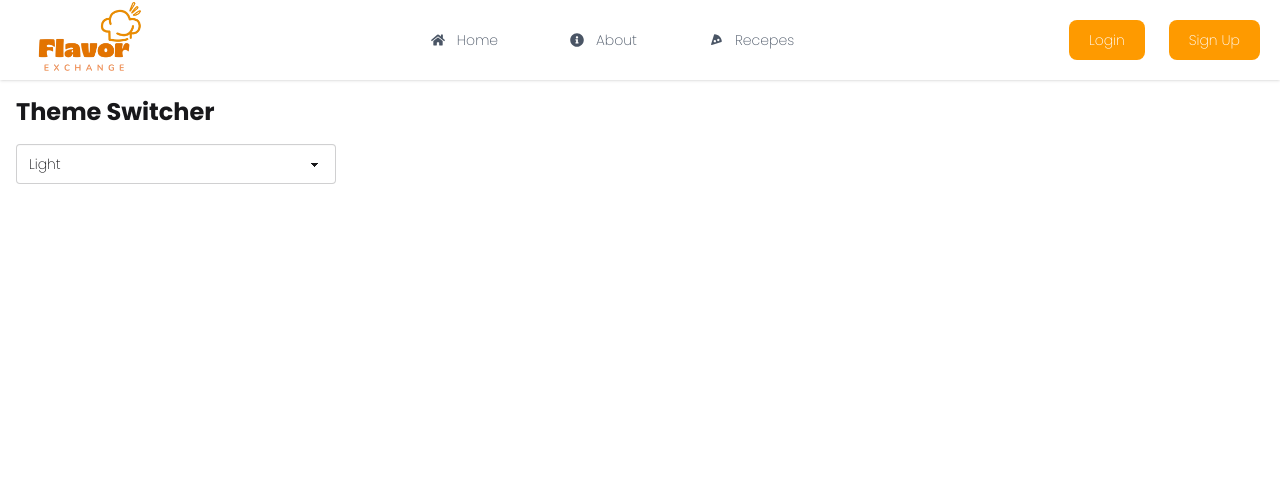
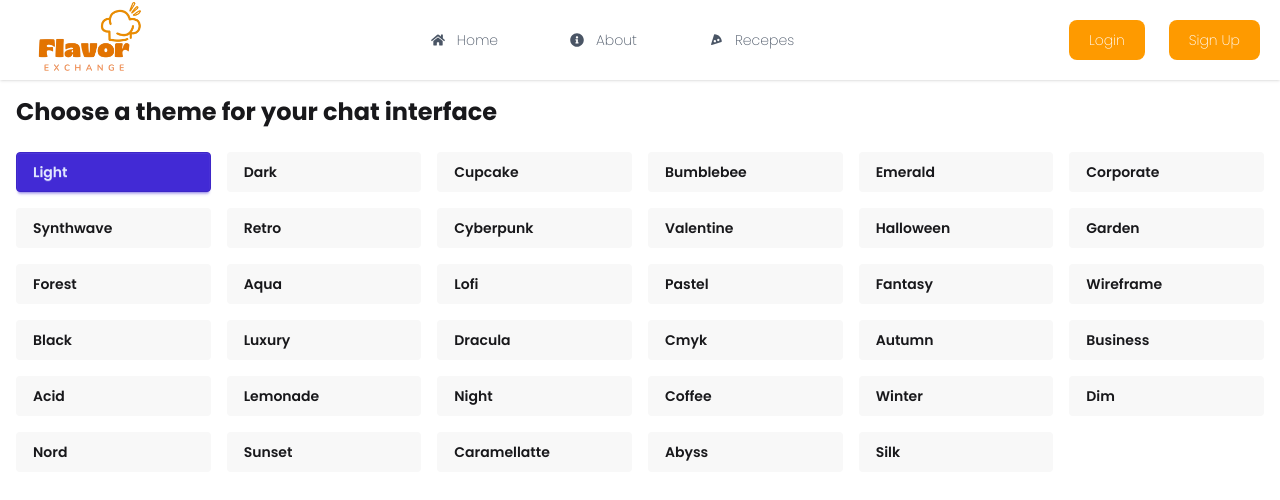
Before and after one commit to PasanSasmika/Flavor-Exchange-Recipe-Sharing-Platform, a React (Vite) app: page /mode in a window 1280 px wide. Shown: the top 500 px of the page. Built offline with nearby package versions, Linux system fonts and the light colour scheme.

Commit message:
applied enhancements to improve user experience and visual design🎨

```diff
--- a/package.json
+++ b/package.json
@@ -12,6 +12,7 @@
   "dependencies": {
     "@emotion/react": "^11.14.0",
     "@emotion/styled": "^11.14.0",
+    "@lottiefiles/dotlottie-react": "^0.13.3",
     "@mui/icons-material": "^7.0.1",
     "@mui/material": "^7.0.1",
     "@reduxjs/toolkit": "^2.6.1",
--- a/src/components/Mode.jsx
+++ b/src/components/Mode.jsx
@@ -11,21 +11,23 @@ const Mode = ({ theme, setTheme }) => {
 
   return (
     <div className="p-4">
-      <h1 className="text-2xl font-bold">Theme Switcher</h1>
-      <select
-        className="select select-bordered mt-4"
-        value={theme}
-        onChange={(e) => setTheme(e.target.value)}
-      >
-        {daisyThemes.map((themeName) => (
-          <option key={themeName} value={themeName}>
-            {themeName.charAt(0).toUpperCase() + themeName.slice(1)}
-          </option>
-        ))}
-      </select>
-
-      {/* Test the theme */}
+    <h1 className="text-2xl font-bold mb-6">Choose a theme for your chat interface</h1>
+    <div className="grid grid-cols-2 md:grid-cols-4 lg:grid-cols-6 gap-4">
+      {daisyThemes.map((themeName) => (
+        <button
+          key={themeName}
+          onClick={() => setTheme(themeName)}
+          className={`btn justify-start text-left capitalize
+            ${theme === themeName
+              ? 'btn-primary'
+              : 'btn-ghost bg-base-200 hover:bg-base-300'}
+          `}
+        >
+          {themeName.replace(/-/g, ' ')}
+        </button>
+      ))}
     </div>
+  </div>
   );
 };
 
--- /dev/null
+++ b/src/components/Preloader.jsx
@@ -0,0 +1,20 @@
+import React from 'react'
+import { DotLottieReact } from '@lottiefiles/dotlottie-react';
+
+function Preloader() {
+  return (
+    <div className="flex flex-col h-[70vh] items-center justify-center gap-4">
+    <div className="flex-1 flex items-center justify-center">
+      <DotLottieReact
+        src="https://lottie.host/f909c14b-1af4-4f1b-915e-7b63b4928020/lXUzfo4Awb.lottie"
+        loop
+        autoplay
+        className='w-[600px] h-[600px] object-cover'
+      />
+    </div>
+
+  </div>
+  )
+}
+
+export default Preloader
--- a/src/pages/userPages/UserPages.jsx
+++ b/src/pages/userPages/UserPages.jsx
@@ -1,14 +1,28 @@
-import React from 'react'
+import React, { useEffect, useState } from 'react'
 import { Route, Routes } from 'react-router-dom'
 import Home from '../Home'
 import MainPage from '../MainPage'
 import LatestRecipes from './LatestRecipies'
 import Story from './Story'
 import Footer from '../../components/Footer'
+import Preloader from '../../components/Preloader'
 
 
 function UserPages() {
+
+    const [loading, setLoading] = useState(true)
+    useEffect(()=>{
+      setTimeout(() => {
+        setLoading(false)
+      }, 3600);
+      window.scrollTo(0, 0);
+
+    },[])
   return (
+    <>
+    {loading ? (
+        <Preloader />
+      ) : (
     <div className="w-full h-screen bg-primary">
     <div>
       <Routes>
@@ -26,6 +40,8 @@ function UserPages() {
       </Routes>
     </div>
   </div>
+  )}
+  </>
   )
 }
 
```
Also changed, not shown: 1 other file (tests, documents, lock files or other folders).
